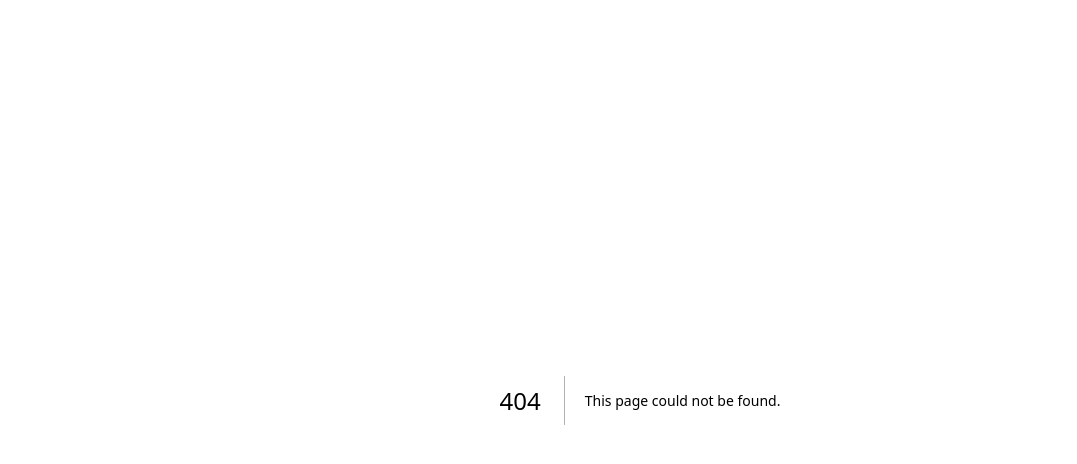
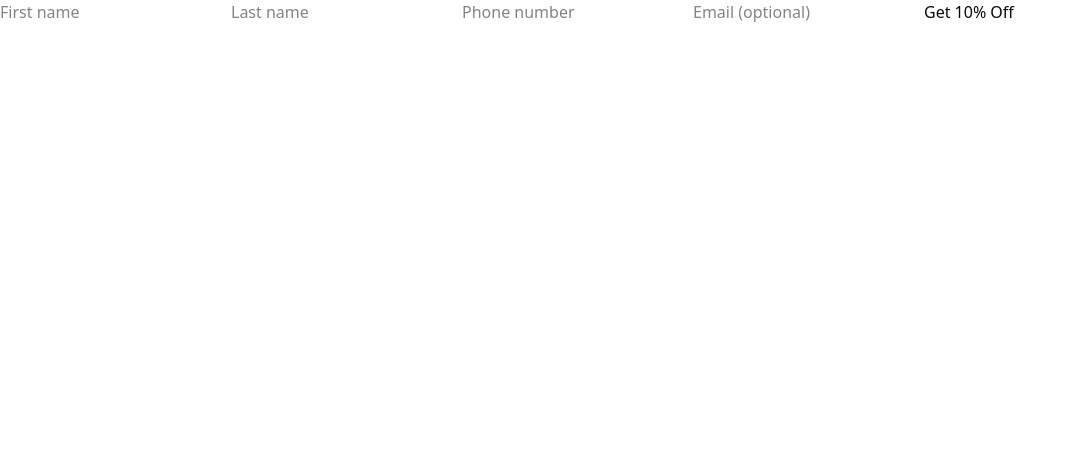
Before and after one commit to Zekward/bageldeli, a Next.js app in the folder delisite/: page /discounts in a window 1280 px wide. Before the commit this address had no page. Shown: the top 464 px of the page, without its empty margins (0-1077 px from the left). Built offline with nearby package versions, Linux system fonts and the light colour scheme.

Commit message:
Discount Form Setup

```diff
--- /dev/null
+++ b/delisite/app/discounts/page.tsx
@@ -0,0 +1,6 @@
+
+import DiscountForm from "@/components/discounts/discount-form";
+
+export default function DiscountsPage() {
+    return <DiscountForm />
+}
--- /dev/null
+++ b/delisite/components/discounts/discount-form.tsx
@@ -0,0 +1,18 @@
+"use client";
+import { useState } from "react";
+
+export default function DiscountForm() {
+    const [firstName, setFirstName] = useState("");
+    const [lastName, setLastName] = useState("");
+    const [phone, setPhone] = useState("");
+    const [email, setEmail] = useState("");
+    return (
+        <form>
+            <input placeholder="First name" />
+            <input placeholder="Last name" />
+            <input placeholder="Phone number" />
+            <input placeholder="Email (optional)" />
+            <button type="submit">Get 10% Off</button>
+        </form>
+    );
+}
--- /dev/null
+++ b/delisite/components/discounts/discounts-flow.tsx
@@ -0,0 +1,5 @@
+"use client";
+
+export default function DiscountsFlow() {
+    return <h1>Get 10% Off</h1>;
+}
--- a/delisite/components/ui/site-header.tsx
+++ b/delisite/components/ui/site-header.tsx
@@ -14,11 +14,11 @@ import { Sheet, SheetContent, SheetHeader, SheetTitle, SheetTrigger } from "@/co
 import { Menu } from "lucide-react"
 
 const NAV_ITEMS = [
-    { href: "#menu", label: "Menu" },
-    { href: "#deals", label: "Catering and Deals"},
-    { href: "#find-us", label: "Find Us" }, /* find us includes location, hours, and contact */
-    { href: "#about-us", label: "About Us" },
-    { href: "#vip", label: "VIP" },
+    { href: "menu", label: "Menu" },
+    { href: "discounts", label: "Discounts"},
+    { href: "find-us", label: "Find Us" }, /* find us includes location, hours, and contact */
+    { href: "about-us", label: "About Us" },
+    { href: "vip", label: "VIP" },
 ]
 
 export function SiteHeader() {
```
Also changed, not shown: delisite/components/discounts/redeem-screen.tsx (added).
